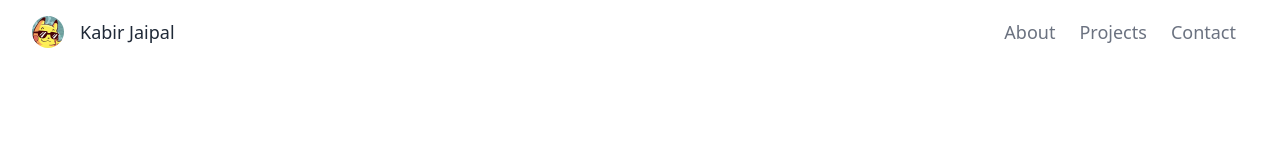
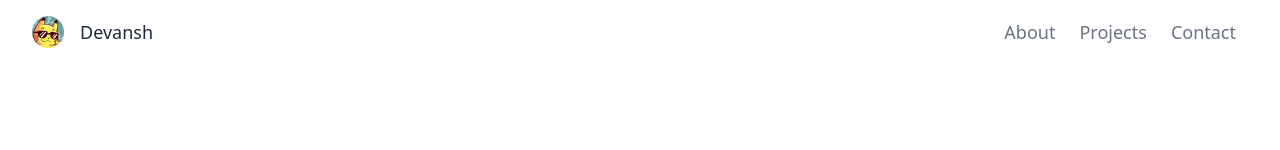
Before and after one commit to AbhishekSpotOp/my-personal-portfolio, a React (Vite) app: page / in a window 1280 px wide. Shown: the top 150 px of the page. Built offline with nearby package versions, Linux system fonts and the light colour scheme.

Commit message:
Update Navbar.jsx

```diff
--- a/src/components/Navbar.jsx
+++ b/src/components/Navbar.jsx
@@ -27,7 +27,7 @@ const Navbar = () => {
               alt="Logo"
             />
             <div className="ml-4 font-medium text-gray-800 text-lg">
-              <a href="/">Kabir Jaipal</a>
+              <a href="/">Devansh</a>
             </div>
           </div>
           <div className="hidden md:block">
```
